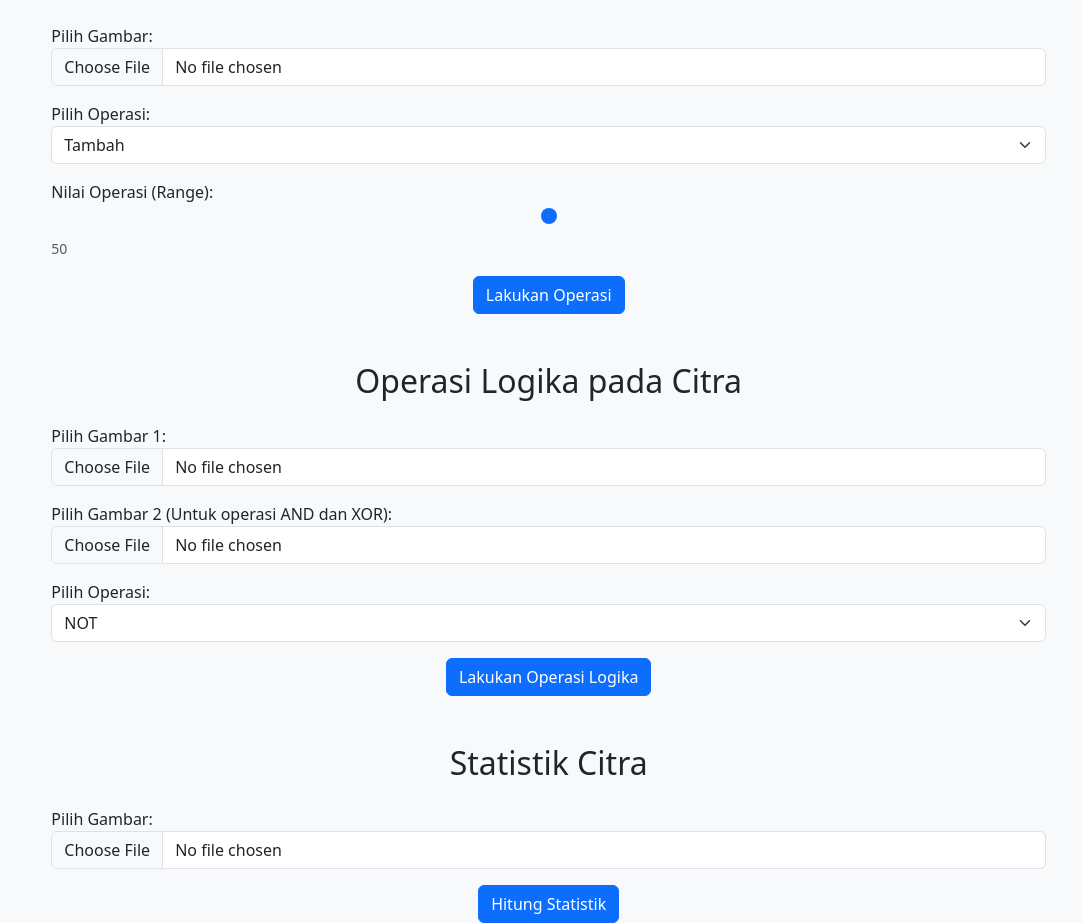
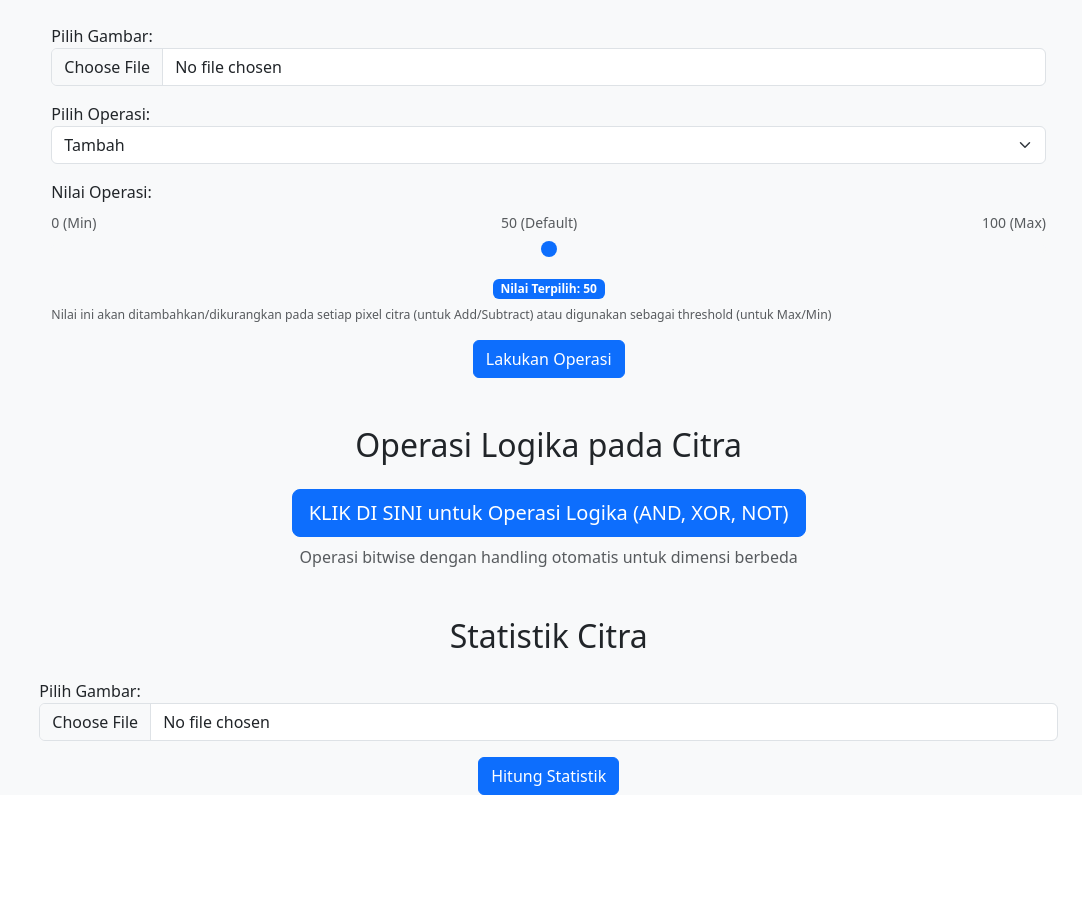
Before and after one commit to bamoebin/Simple-OpenCV-web-image-toolkit, a FastAPI app: page / in a window 1280 px wide. Shown: the part 345-1268 px from the top of the page, without its empty margins (198-1280 px from the left). After the commit the page ends 1140 px from the top, so only its background shows below. Run offline with FastAPI, Linux system fonts and the light colour scheme.

Commit message:
Bitwise Operation Fixed

```diff
--- a/main.py
+++ b/main.py
@@ -87,6 +87,13 @@ async def perform_logic_operation(
 
     if operation == "not":
         result_img = cv2.bitwise_not(img1)
+        modified_path = save_image(result_img, "modified")
+
+        return templates.TemplateResponse("result.html", {
+            "request": request,
+            "original_image_path": original_path,
+            "modified_image_path": modified_path
+        })
     else:
         if file2 is None:
             return HTMLResponse("Operasi AND dan XOR memerlukan dua gambar.", status_code=400)
@@ -94,18 +101,59 @@ async def perform_logic_operation(
         np_array2 = np.frombuffer(image_data2, np.uint8)
         img2 = cv2.imdecode(np_array2, cv2.IMREAD_COLOR)
 
-        if operation == "and":
-            result_img = cv2.bitwise_and(img1, img2)
-        elif operation == "xor":
-            result_img = cv2.bitwise_xor(img1, img2)
+        # Cek apakah dimensi sama
+        if img1.shape != img2.shape:
+            # Lakukan crop otomatis ke dimensi terkecil
+            img1_cropped, img2_cropped, final_dim, orig_dim1, orig_dim2 = handle_dimension_mismatch(img1, img2)
 
-    modified_path = save_image(result_img, "modified")
+            # Simpan citra yang sudah di-crop
+            img1_cropped_path = save_image(img1_cropped, "img1_cropped")
+            img2_cropped_path = save_image(img2_cropped, "img2_cropped")
 
-    return templates.TemplateResponse("result.html", {
-        "request": request,
-        "original_image_path": original_path,
-        "modified_image_path": modified_path
-    })
+            # Lakukan operasi pada citra yang sudah di-crop
+            if operation == "and":
+                result_img = cv2.bitwise_and(img1_cropped, img2_cropped)
+            elif operation == "xor":
+                result_img = cv2.bitwise_xor(img1_cropped, img2_cropped)
+
+            modified_path = save_image(result_img, "modified")
+
+            return templates.TemplateResponse("logic_result.html", {
+                "request": request,
+                "original_image_path": original_path,
+                "img2_path": save_image(img2, "img2_original"),
+                "img1_cropped_path": img1_cropped_path,
+                "img2_cropped_path": img2_cropped_path,
+                "modified_image_path": modified_path,
+                "operation": operation.upper(),
+                "dimension_mismatch": True,
+                "original_dim1": f"{orig_dim1[0]}x{orig_dim1[1]}",
+                "original_dim2": f"{orig_dim2[0]}x{orig_dim2[1]}",
+                "cropped_dim": f"{final_dim[0]}x{final_dim[1]}"
+            })
+        else:
+            # Dimensi sama, lakukan operasi normal
+            if operation == "and":
+                result_img = cv2.bitwise_and(img1, img2)
+            elif operation == "xor":
+                result_img = cv2.bitwise_xor(img1, img2)
+
+            modified_path = save_image(result_img, "modified")
+            img2_path = save_image(img2, "img2_original")
+
+            return templates.TemplateResponse("logic_result.html", {
+                "request": request,
+                "original_image_path": original_path,
+                "img2_path": img2_path,
+                "modified_image_path": modified_path,
+                "operation": operation.upper(),
+                "dimension_mismatch": False
+            })
+
+# Endpoint untuk menampilkan form operasi logika
+@app.get("/logic_operation_form/", response_class=HTMLResponse)
+async def logic_operation_form(request: Request):
+    return templates.TemplateResponse("logic_operation.html", {"request": request})
 
 # Endpoint ini digunakan untuk mengubah gambar berwarna menjadi grayscale.
 @app.get("/grayscale/", response_class=HTMLResponse)
@@ -270,3 +318,27 @@ def save_color_histogram(image):
     plt.savefig(color_histogram_path)
     plt.close()
     return f"/{color_histogram_path}"
+
+def handle_dimension_mismatch(img1, img2):
+    """
+    Menangani perbedaan dimensi antara dua citra dengan crop ke dimensi terkecil
+    """
+    h1, w1 = img1.shape[:2]
+    h2, w2 = img2.shape[:2]
+
+    # Ambil dimensi terkecil
+    min_height = min(h1, h2)
+    min_width = min(w1, w2)
+
+    # Crop kedua citra ke ukuran yang sama (dari pusat)
+    # Untuk img1
+    start_y1 = (h1 - min_height) // 2
+    start_x1 = (w1 - min_width) // 2
+    img1_cropped = img1[start_y1:start_y1+min_height, start_x1:start_x1+min_width]
+
+    # Untuk img2
+    start_y2 = (h2 - min_height) // 2
+    start_x2 = (w2 - min_width) // 2
+    img2_cropped = img2[start_y2:start_y2+min_height, start_x2:start_x2+min_width]
+
+    return img1_cropped, img2_cropped, (min_height, min_width), (h1, w1), (h2, w2)
--- a/templates/home.html
+++ b/templates/home.html
@@ -2,20 +2,9 @@
 %}
 <div class="container mt-5">
   <h2 class="text-center">Unggah Citra Digital untuk Operasi yang Tersediaa</h2>
-  <form
-    action="/upload/"
-    enctype="multipart/form-data"
-    method="post"
-    class="mt-4"
-  >
+  <form action="/upload/" enctype="multipart/form-data" method="post" class="mt-4">
     <div class="mb-3">
-      <input
-        name="file"
-        type="file"
-        accept="image/*"
-        class="form-control"
-        required
-      />
+      <input name="file" type="file" accept="image/*" class="form-control" required />
     </div>
     <div class="text-center">
       <input type="submit" value="Upload" class="btn btn-primary" />
@@ -23,21 +12,10 @@
   </form>
 
   <h2 class="text-center mt-5">Operasi Aritmatika pada Citra</h2>
-  <form
-    action="/operation/"
-    enctype="multipart/form-data"
-    method="post"
-    class="mt-4"
-  >
+  <form action="/operation/" enctype="multipart/form-data" method="post" class="mt-4">
     <div class="mb-3">
       <label for="file">Pilih Gambar:</label>
-      <input
-        name="file"
-        type="file"
-        accept="image/*"
-        class="form-control"
-        required
-      />
+      <input name="file" type="file" accept="image/*" class="form-control" required />
     </div>
     <div class="mb-3">
       <label for="operation">Pilih Operasi:</label>
@@ -50,18 +28,20 @@
       </select>
     </div>
     <div class="mb-3">
-      <label for="value">Nilai Operasi (Range):</label>
-      <input
-        type="range"
-        class="form-range"
-        min="0"
-        max="100"
-        step="1"
-        name="value"
-        id="value"
-        value="50"
-      />
-      <output id="valueOutput" class="form-text">50</output>
+      <label for="value" class="form-label">Nilai Operasi:</label>
+      <div class="d-flex justify-content-between text-muted small mb-1">
+        <span>0 (Min)</span>
+        <span>50 (Default)</span>
+        <span>100 (Max)</span>
+      </div>
+      <input type="range" class="form-range" min="0" max="100" step="1" name="value" id="value" value="50" />
+      <div class="text-center mt-2">
+        <span class="badge bg-primary">Nilai Terpilih: <output id="valueOutput">50</output></span>
+      </div>
+      <div class="form-text">
+        <small><i class="fas fa-info-circle"></i> Nilai ini akan ditambahkan/dikurangkan pada setiap pixel citra (untuk
+          Add/Subtract) atau digunakan sebagai threshold (untuk Max/Min)</small>
+      </div>
     </div>
     <div class="text-center">
       <input type="submit" value="Lakukan Operasi" class="btn btn-primary" />
@@ -69,59 +49,20 @@
   </form>
 
   <h2 class="text-center mt-5">Operasi Logika pada Citra</h2>
-  <form
-    action="/logic_operation/"
-    enctype="multipart/form-data"
-    method="post"
-    class="mt-4"
-  >
-    <div class="mb-3">
-      <label for="file1">Pilih Gambar 1:</label>
-      <input
-        name="file1"
-        type="file"
-        accept="image/*"
-        class="form-control"
-        required
-      />
+  <div class="text-center mt-4">
+    <a href="/logic_operation_form/" class="btn btn-primary btn-lg">
+      <i class="fas fa-calculator"></i> KLIK DI SINI untuk Operasi Logika (AND, XOR, NOT)
+    </a>
+    <p class="text-muted mt-2">Operasi bitwise dengan handling otomatis untuk dimensi berbeda</p>
   </div>
-    <div class="mb-3">
-      <label for="file2">Pilih Gambar 2 (Untuk operasi AND dan XOR):</label>
-      <input name="file2" type="file" accept="image/*" class="form-control" />
-    </div>
-    <div class="mb-3">
-      <label for="operation">Pilih Operasi:</label>
-      <select name="operation" class="form-select" required>
-        <option value="not">NOT</option>
-        <option value="and">AND</option>
-        <option value="xor">XOR</option>
-      </select>
-    </div>
-    <div class="text-center">
-      <input
-        type="submit"
-        value="Lakukan Operasi Logika"
-        class="btn btn-primary"
-      />
 </div>
 </form>
 
 <h2 class="text-center mt-5">Statistik Citra</h2>
-  <form
-    action="/statistics/"
-    enctype="multipart/form-data"
-    method="post"
-    class="mt-4"
-  >
+<form action="/statistics/" enctype="multipart/form-data" method="post" class="mt-4">
   <div class="mb-3">
     <label for="file">Pilih Gambar:</label>
-      <input
-        name="file"
-        type="file"
-        accept="image/*"
-        class="form-control"
-        required
-      />
+    <input name="file" type="file" accept="image/*" class="form-control" required />
   </div>
   <div class="text-center">
     <input type="submit" value="Hitung Statistik" class="btn btn-primary" />
```
Also changed, not shown: templates/logic_operation.html (added, +105 -0 lines), templates/logic_result.html (+123 -0 lines), README.md (added). Lines whose indentation alone changed are shown as unchanged.
